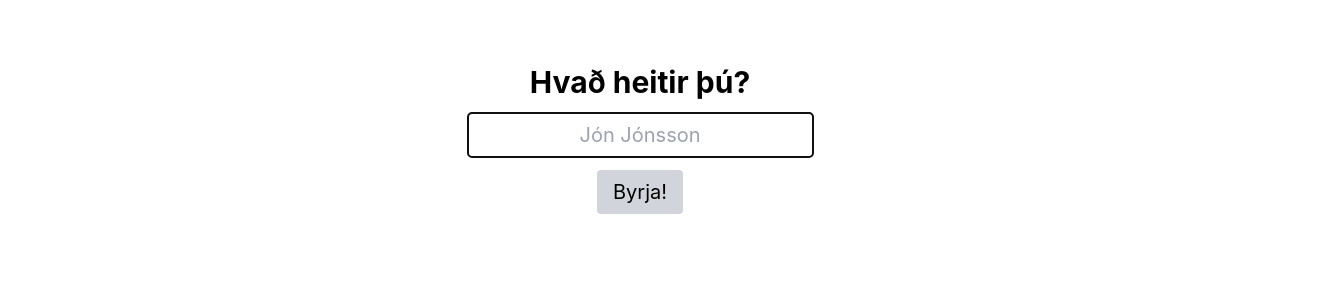
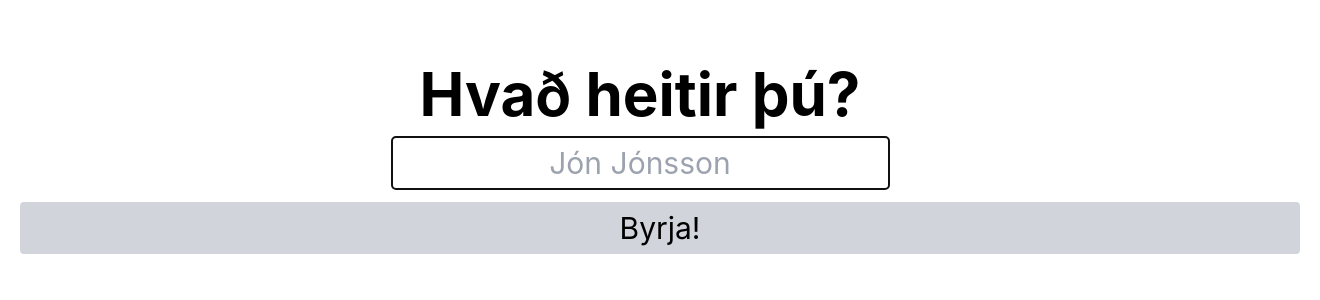
Before and after one commit to jonrh/name-reveal-party, a Next.js app: page / in a window 1280 px wide. Shown: the top 300 px of the page, 1320 px wide, since content can reach past the window. Built offline with nearby package versions, Linux system fonts and the light colour scheme.

Commit message:
Minor font size change

```diff
--- a/pages/index.js
+++ b/pages/index.js
@@ -4,10 +4,10 @@ import Head from "next/head";
 const inputStyle =
   "m-3 px-4 py-2 " +
   "border border-gray-300 " +
-  "text-xl text-center rounded " +
-  "rounded transition ease-in-out";
+  "text-3xl text-center rounded " +
+  "form-control rounded transition ease-in-out";
 
-const buttonStyle = "bg-gray-300 py-2 px-4 rounded text-xl";
+const buttonStyle = "bg-gray-300 mx-5 py-2 px-4 rounded text-3xl w-full";
 
 export default function Index() {
   const [ready, setReady] = useState(false);
@@ -20,7 +20,7 @@ export default function Index() {
       </Head>
 
       <main className="text-center my-16">
-        <p className="text-3xl font-bold">Hvað heitir þú?</p>
+        <p className="text-6xl font-bold">Hvað heitir þú?</p>
 
         <input
           type="text"
```
